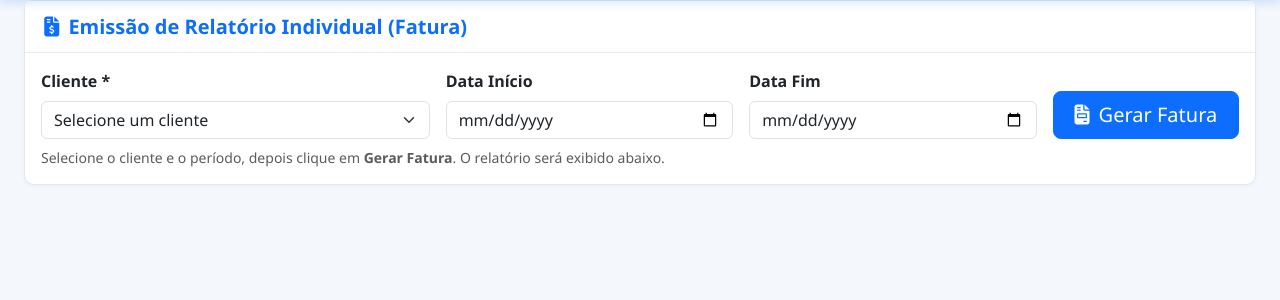
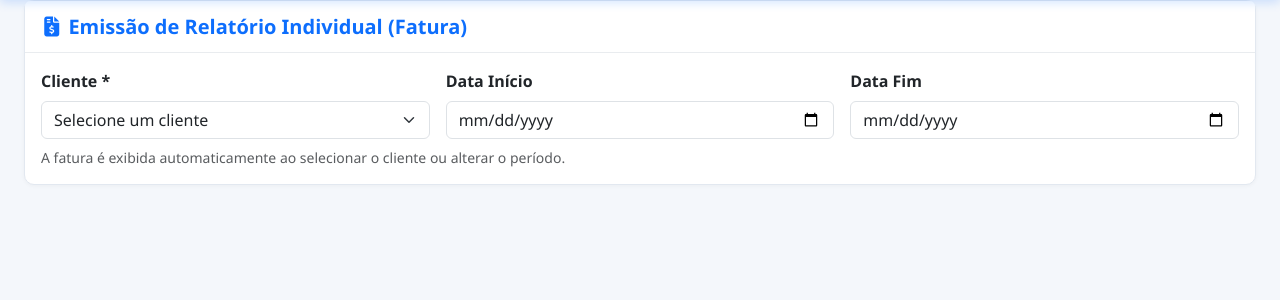
Before and after one commit to Gilsondtp/sistema-terra, a Flask app: page /relatorios in a window 1280 px wide. Shown: the part 76-376 px from the top of the page. Run offline with Flask 3, Linux system fonts and the light colour scheme; data comes from the database, SQL or seed files in the repository; data that the repository does not hold is empty; some libraries are stand-ins or nearby versions.

Commit message:
Restore automatic invoice display
Co-authored-by: arena-agent <297053741+arena-agent@users.noreply.github.com>

```diff
--- a/app.py
+++ b/app.py
@@ -554,7 +554,8 @@ def relatorios_page():
     cliente_id = request.values.get("cliente_id", "")
     data_inicio = request.values.get("data_inicio", "")
     data_fim = request.values.get("data_fim", "")
-    fatura_gerada = request.args.get("gerar") == "1" and bool(cliente_id)
+    # Ao escolher um cliente (ou alterar o período), a fatura é exibida automaticamente.
+    fatura_gerada = bool(cliente_id)
 
     lancamentos = []
     cliente_atual = None
--- a/templates/relatorios.html
+++ b/templates/relatorios.html
@@ -57,34 +57,28 @@
         </h5>
     </div>
     <div class="card-body">
-        <form id="formGerarFatura" method="GET" action="{{ url_for('relatorios_page') }}">
-            <input type="hidden" name="gerar" value="1">
+        <form id="formFiltroFatura" method="GET" action="{{ url_for('relatorios_page') }}">
             <div class="row g-3 align-items-end">
                 <div class="col-md-4">
                     <label class="form-label fw-semibold">Cliente *</label>
-                    <select class="form-select" name="cliente_id" required>
+                    <select class="form-select" name="cliente_id" required onchange="this.form.submit()">
                         <option value="">Selecione um cliente</option>
                         {% for c in clientes %}
                             <option value="{{ c.id }}" {% if cliente_id == (c.id|string) %}selected{% endif %}>{{ c.nome }}</option>
                         {% endfor %}
                     </select>
                 </div>
-                <div class="col-md-3">
+                <div class="col-md-4">
                     <label class="form-label fw-semibold">Data Início</label>
-                    <input type="date" class="form-control" name="data_inicio" value="{{ data_inicio }}">
+                    <input type="date" class="form-control" name="data_inicio" value="{{ data_inicio }}" onchange="this.form.submit()">
                 </div>
-                <div class="col-md-3">
+                <div class="col-md-4">
                     <label class="form-label fw-semibold">Data Fim</label>
-                    <input type="date" class="form-control" name="data_fim" value="{{ data_fim }}">
-                </div>
-                <div class="col-md-2">
-                    <button type="submit" class="btn btn-primary btn-lg w-100">
-                        <i class="fas fa-file-invoice me-1"></i> Gerar Fatura
-                    </button>
+                    <input type="date" class="form-control" name="data_fim" value="{{ data_fim }}" onchange="this.form.submit()">
                 </div>
             </div>
             <div class="form-text mt-2">
-                Selecione o cliente e o período, depois clique em <strong>Gerar Fatura</strong>. O relatório será exibido abaixo.
+                A fatura é exibida automaticamente ao selecionar o cliente ou alterar o período.
             </div>
         </form>
     </div>
```
Also changed, not shown: 1 other file.
